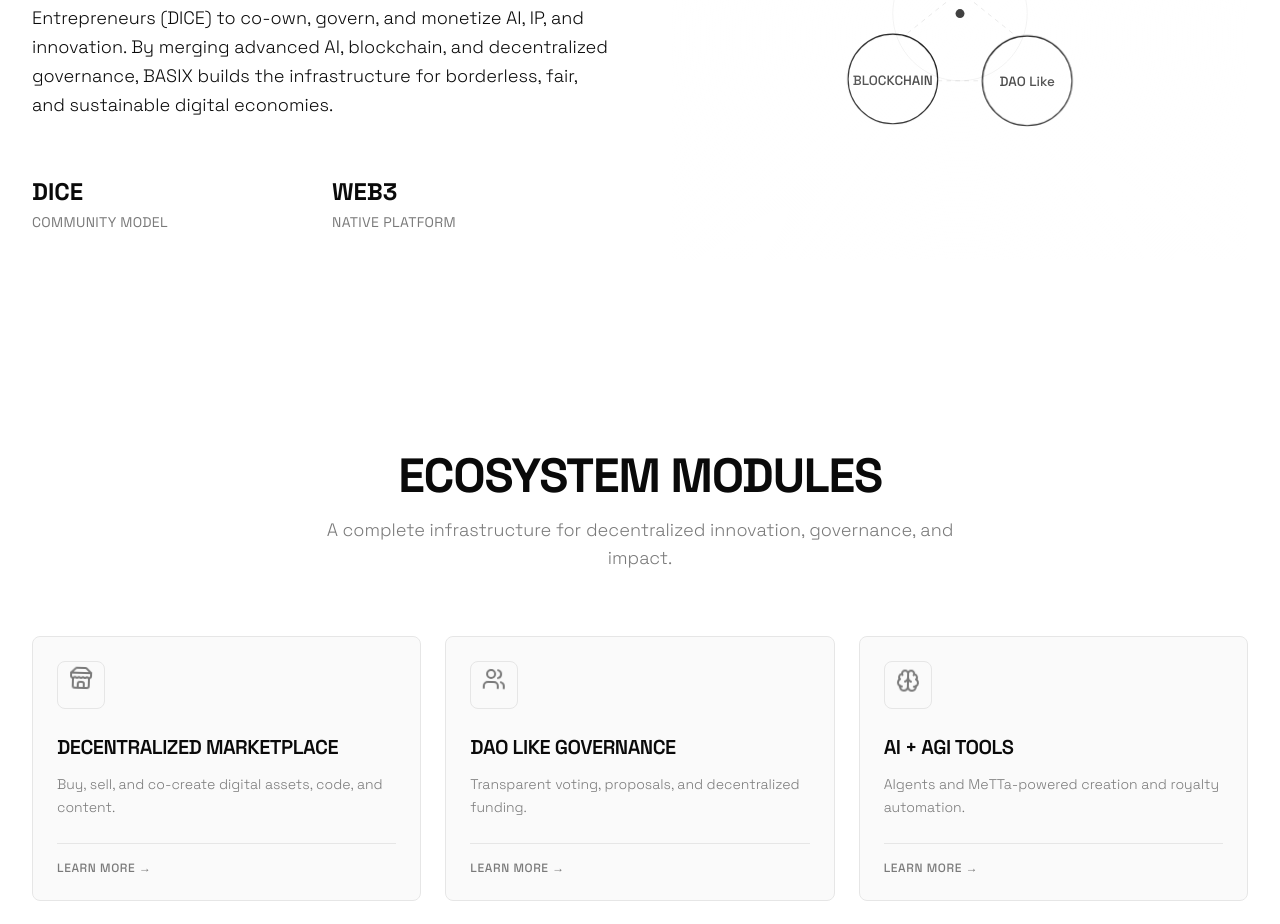
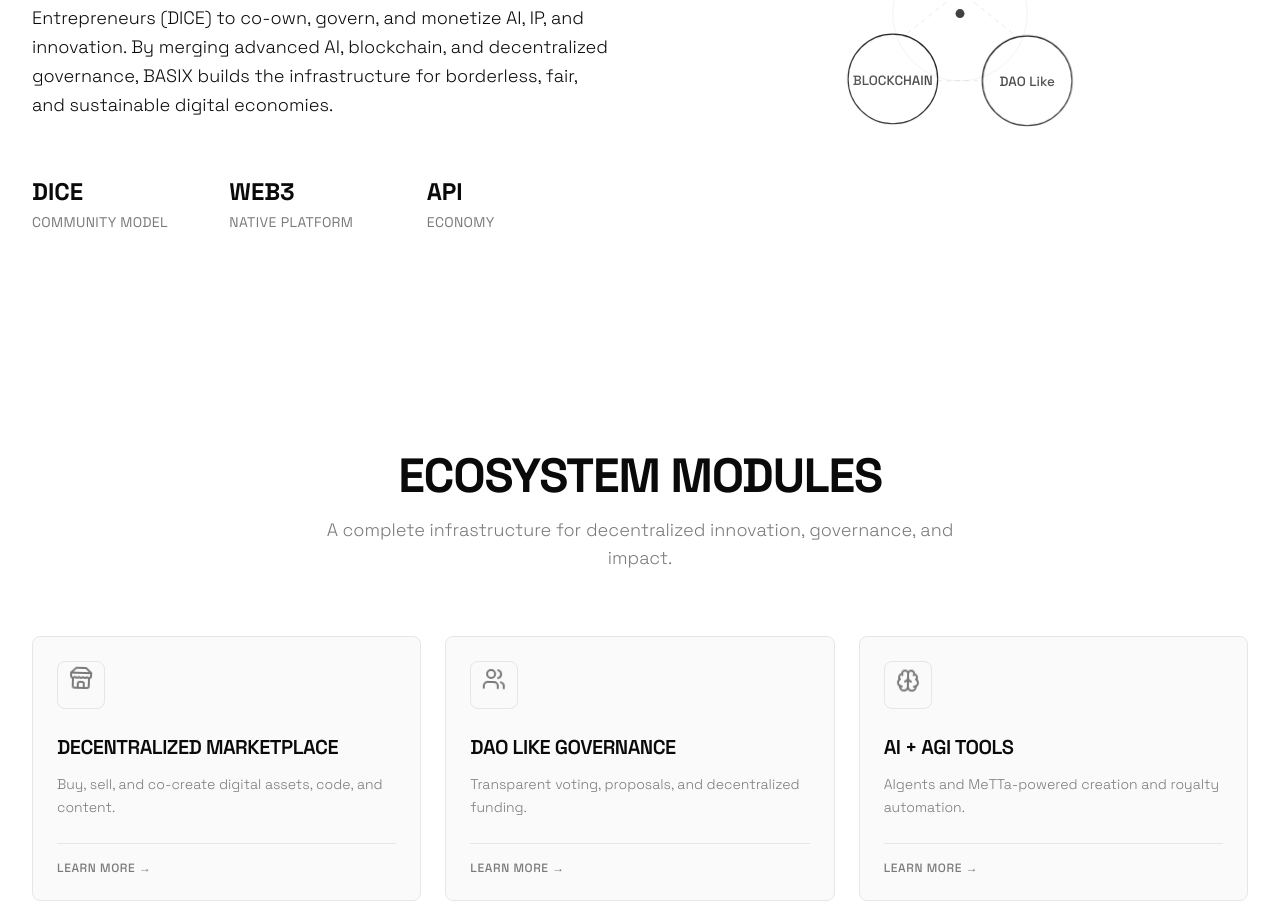
Before and after one commit to codewithsimon/landing-page, a React (Vite) app: page / in a window 1280 px wide. Shown: the part 1084-2008 px from the top of the page. Built offline with nearby package versions, Linux system fonts and the light colour scheme.

Commit message:
Updated About.tsx

```diff
--- a/src/components/About.tsx
+++ b/src/components/About.tsx
@@ -23,7 +23,7 @@ export default function About() {
             BASIX Market empowers Developers, Creators, Investors, and Entrepreneurs (DICE) to co-own, govern, and monetize AI, IP, and innovation. By merging advanced AI, blockchain, and decentralized governance, BASIX builds the infrastructure for borderless, fair, and sustainable digital economies.
           </p>
 
-          <div className="grid grid-cols-2 gap-6 pt-8">
+          <div className="grid grid-cols-3 gap-4 pt-8">
             <div>
               <div className="text-2xl font-bold mb-1" style={{ color: 'var(--heading)' }}>DICE</div>
               <div className="text-sm uppercase tracking-wide" style={{ color: 'var(--muted)' }}>Community Model</div>
@@ -31,6 +31,10 @@ export default function About() {
             <div>
               <div className="text-2xl font-bold mb-1" style={{ color: 'var(--heading)' }}>WEB3</div>
               <div className="text-sm uppercase tracking-wide" style={{ color: 'var(--muted)' }}>Native Platform</div>
+            </div>
+            <div>
+              <div className="text-2xl font-bold mb-1" style={{ color: 'var(--heading)' }}>API</div>
+              <div className="text-sm uppercase tracking-wide" style={{ color: 'var(--muted)' }}>Economy</div>
             </div>
           </div>
         </div>
```
